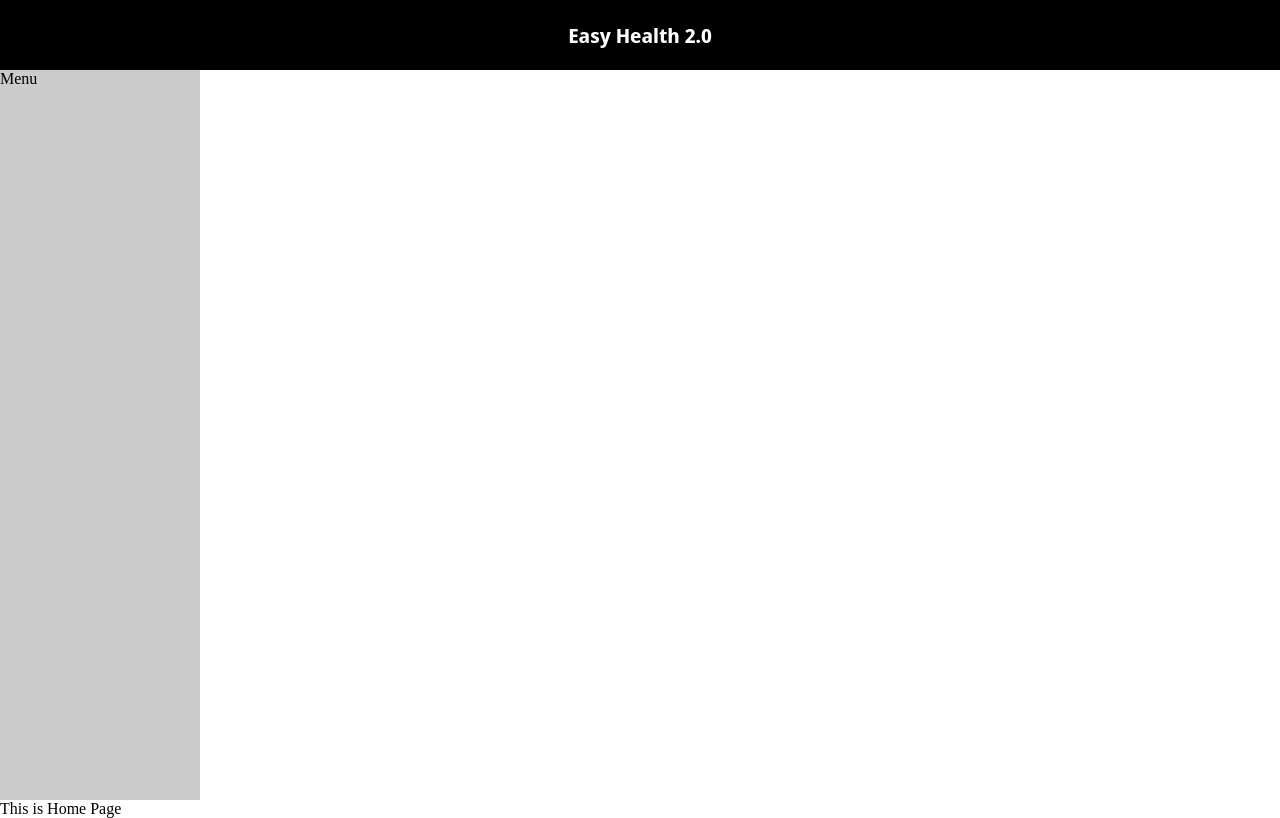
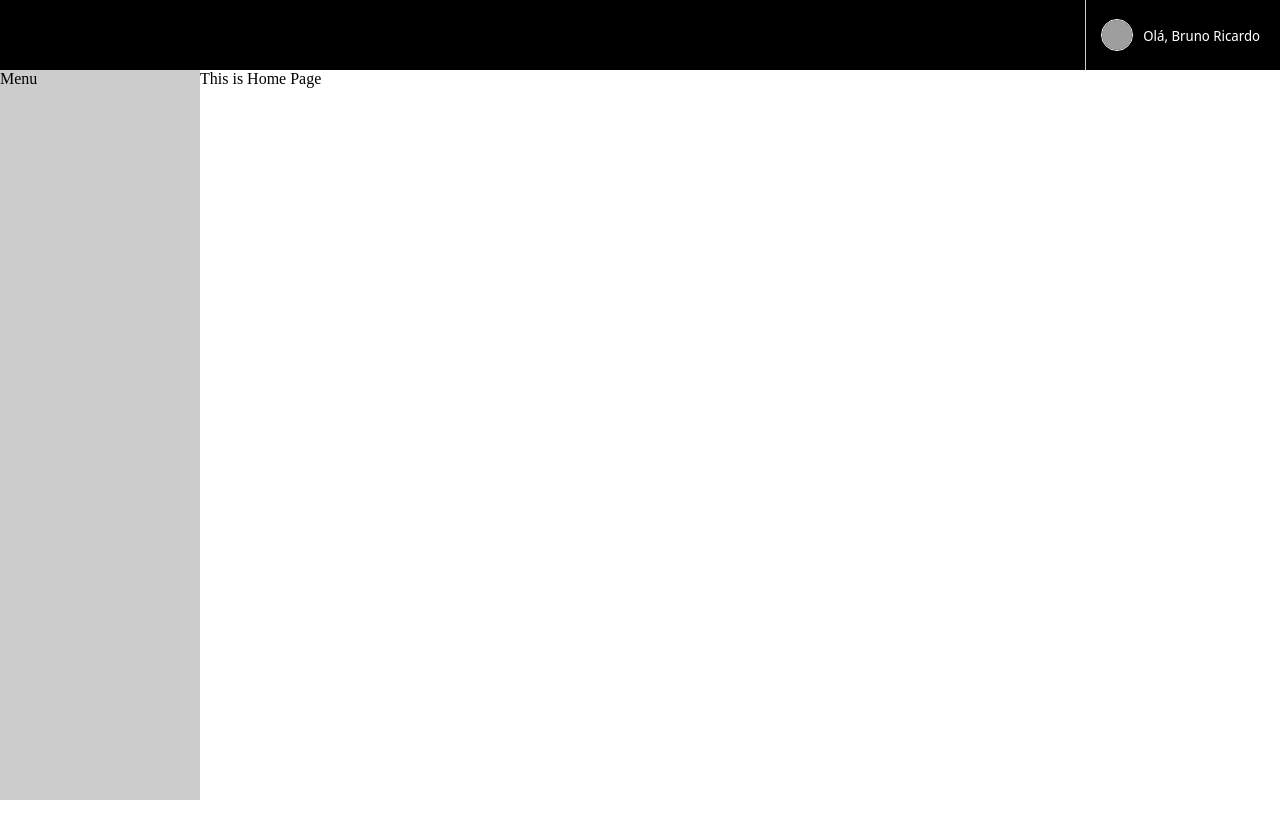
Before and after one commit to brunoricardore/easy-health2, a React (Vite) app in the folder frontend/: page / in a window 1280 px wide. Built offline with nearby package versions, Linux system fonts and the light colour scheme; grey boxes are pictures that could not be loaded.

Commit message:
UserContext + Navbar simple style

```diff
--- a/frontend/src/App.tsx
+++ b/frontend/src/App.tsx
@@ -1,4 +1,5 @@
 import { useRoutes } from "react-router"
+import UserProvider from "./store/user_context/UserContext";
 import { APP_ROUTES } from './utils/routes';
 
 function App() {
@@ -6,9 +7,11 @@ function App() {
   let routeElement = useRoutes(APP_ROUTES);
 
   return (
-    <div className="App">
-      {routeElement}
-    </div>
+    <UserProvider>
+      <div className="App">
+        {routeElement}
+      </div>
+    </UserProvider>
   )
 }
 
--- a/frontend/src/components/TopNav.tsx
+++ b/frontend/src/components/TopNav.tsx
@@ -1,4 +1,6 @@
+import { useContext } from "react";
 import styled from "styled-components";
+import { UserContext, UserContextType } from "../store/user_context/UserContext";
 
 const Nav = styled.nav`
     height: 70px;
@@ -10,14 +12,52 @@ const Nav = styled.nav`
     justify-content: center;
     align-items: center;
     font-size: 20px;
+    padding: 0 20px;
+`;
+
+const NavUserAvatar = styled.div`
+    margin-left: auto;
+    display: flex;
+    align-items: center;
+    gap: 10px;
+
+    border-left: 1px solid #CCC;
+    height: 100%;
+    padding-left: 15px;
+
+    img {
+        width: 32px;
+        height: 32px;
+        border-radius: 50%;
+        border: 1px solid #fff;
+    }
+
+    span.user-display-name {
+
+        font-size: 14px;
+        font-weight: 200;
+
+    }
+
 `;
 
 const TopNav = () => {
-  return (
-    <Nav>
-        Easy Health 2.0
-    </Nav>
-  )
+
+    const userContext = useContext(UserContext);
+
+    return (
+        <Nav>
+
+            {
+                userContext?.user &&
+                <NavUserAvatar>
+                    <img src={userContext.user.avatar} alt="Seu Avatar" />
+                    <span className="user-display-name">Olá, {userContext.user.name}</span>
+                </NavUserAvatar>
+            }
+
+        </Nav>
+    )
 }
 
 export default TopNav;
--- a/frontend/src/models/User.ts
+++ b/frontend/src/models/User.ts
@@ -1,5 +1,9 @@
 export default interface User {
     name: string;
     email: string;
-    password: string;
+    password?: string;
+    new_password?: string;
+    new_password_confirmation?: string;
+    avatar?: string;
+    birth_date?: string;
 }
--- /dev/null
+++ b/frontend/src/store/user_context/UserContext.tsx
@@ -0,0 +1,31 @@
+import React, { createContext, useState } from "react";
+import User from "../../models/User";
+
+
+export type UserContextType = {
+    user: User | null;
+    updateUser: (user: User) => void;
+    clearUser: () => void;
+};
+
+export const UserContext = createContext<UserContextType | null>(null);
+
+const UserProvider: React.FC<React.ReactNode> = ({ children }) => {
+    // const [user, setUser] = useState<User | null>(JSON.parse(localStorage.getItem('loggedUser')+'') || null);
+    const [user, setUser] = useState<User | null>({
+        email: 'brunoricardore@gmail.com',
+        name: 'Bruno Ricardo',
+        avatar: 'https://gravatar.com/avatar/1cdcfc535a?s=512&d=robohash',
+        birth_date: '1993-12-17'
+    });
+
+    const updateUser = (user: User) => {
+        setUser(user);
+    }
+
+    const clearUser = () => setUser(null);
+    return <UserContext.Provider value={{ user, updateUser, clearUser }}>
+        {children}
+    </UserContext.Provider>
+}
+export default UserProvider;
--- a/frontend/src/views/AppContainer.tsx
+++ b/frontend/src/views/AppContainer.tsx
@@ -1,15 +1,23 @@
 import { Outlet } from "react-router-dom";
+import styled from "styled-components";
 import Sidebar from "../components/Sidebar";
 import TopNav from "../components/TopNav";
 
+const Container = styled.div`
+
+    display: flex;
+
+`;
+
 
 const AppContainer: React.FC = () => (
-    <div className="app-container">
+    <div>
+        <TopNav />
 
-        <TopNav/>
-        <Sidebar />
-
-        <Outlet />
+        <Container>
+            <Sidebar />
+            <Outlet />
+        </Container>
     </div>
 );
 
```
